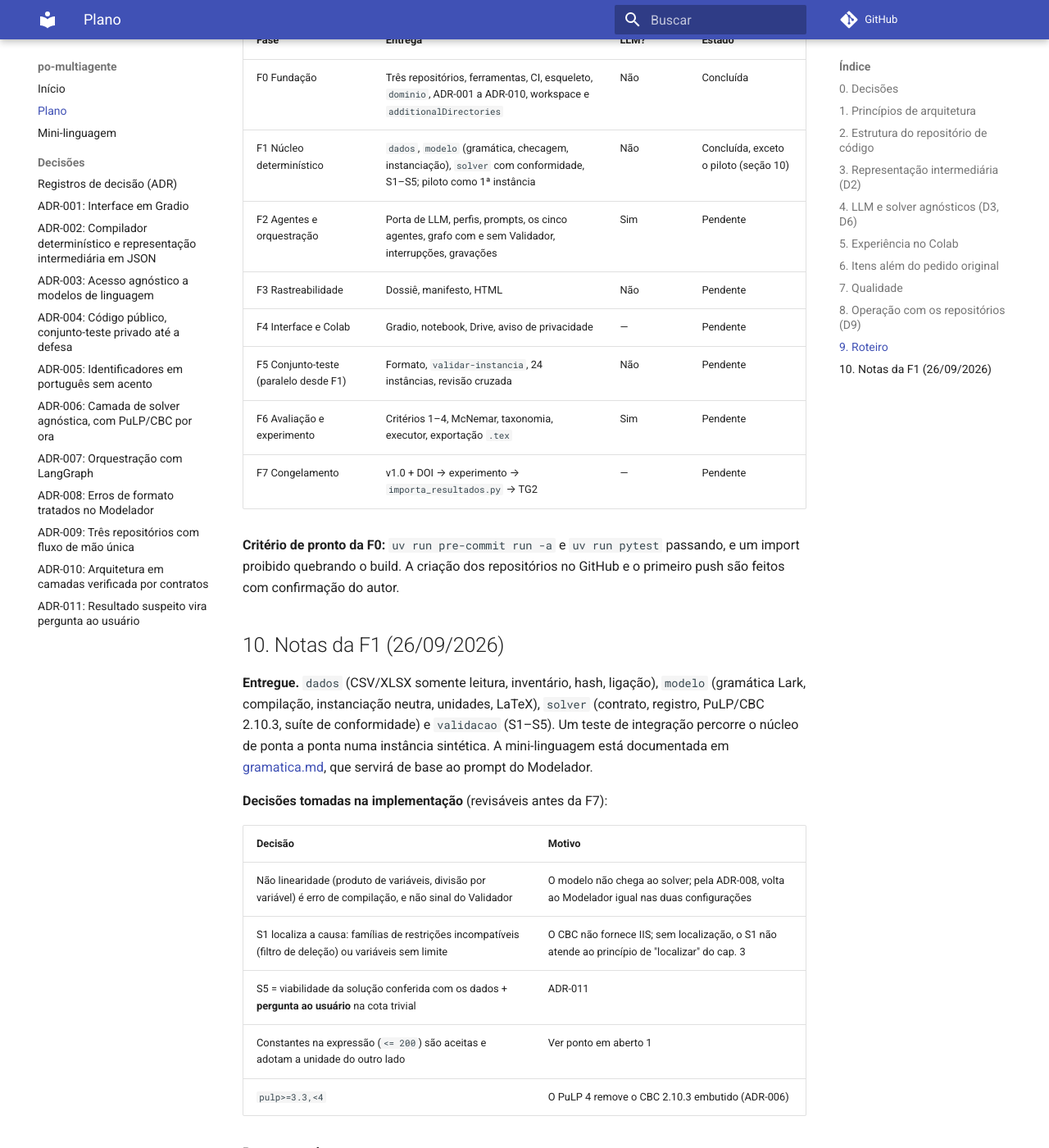
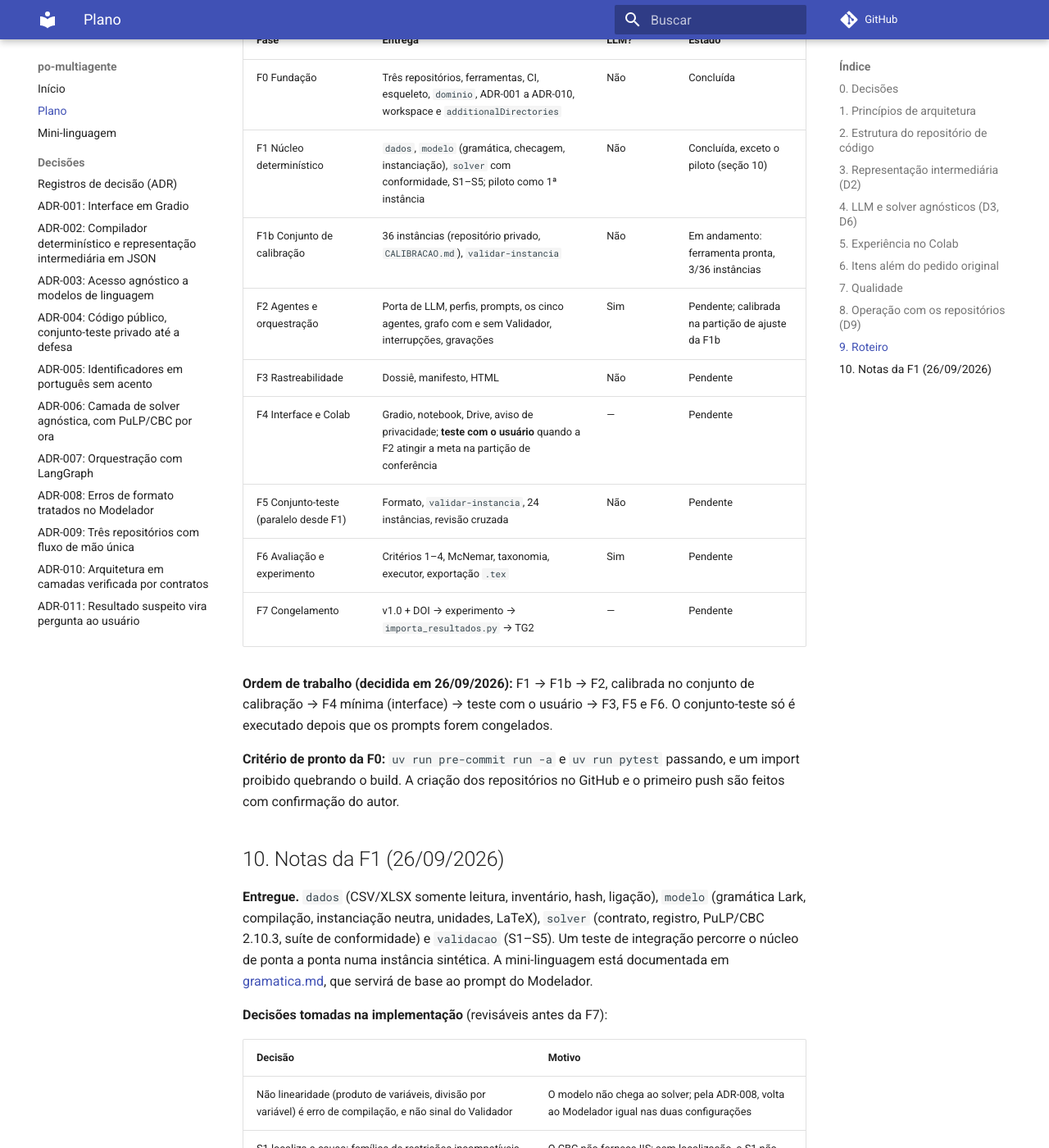
Before and after one commit to ThiagoBibiano/po-multiagente, an MkDocs documentation site: the page built from docs/plano.md, in a window 1280 px wide and 1400 px high, scrolled down 6596 px. Shown: the whole window at 82% size. Built offline with MkDocs 1.6.1 and Material for MkDocs 9.7.7, drawn with Linux system fonts in a browser that asks for light colours; comment, search, counter and statistics services are not loaded.

Commit message:
docs(plano): conjunto de calibração (F1b) e nova ordem até o teste com o usuário
Co-Authored-By: Claude Opus 5.5 <noreply@anthropic.com>

```diff
--- a/docs/plano.md
+++ b/docs/plano.md
@@ -174,12 +174,15 @@ O repositório do TG é **público**. Por isso o conjunto-teste não pode ficar
 |---|---|---|---|
 | F0 Fundação | Três repositórios, ferramentas, CI, esqueleto, `dominio`, ADR-001 a ADR-010, workspace e `additionalDirectories` | Não | Concluída |
 | F1 Núcleo determinístico | `dados`, `modelo` (gramática, checagem, instanciação), `solver` com conformidade, S1–S5; piloto como 1ª instância | Não | Concluída, exceto o piloto (seção 10) |
-| F2 Agentes e orquestração | Porta de LLM, perfis, prompts, os cinco agentes, grafo com e sem Validador, interrupções, gravações | Sim | Pendente |
+| F1b Conjunto de calibração | 36 instâncias (repositório privado, `CALIBRACAO.md`), `validar-instancia` | Não | Em andamento: ferramenta pronta, 3/36 instâncias |
+| F2 Agentes e orquestração | Porta de LLM, perfis, prompts, os cinco agentes, grafo com e sem Validador, interrupções, gravações | Sim | Pendente; calibrada na partição de ajuste da F1b |
 | F3 Rastreabilidade | Dossiê, manifesto, HTML | Não | Pendente |
-| F4 Interface e Colab | Gradio, notebook, Drive, aviso de privacidade | — | Pendente |
+| F4 Interface e Colab | Gradio, notebook, Drive, aviso de privacidade; **teste com o usuário** quando a F2 atingir a meta na partição de conferência | — | Pendente |
 | F5 Conjunto-teste (paralelo desde F1) | Formato, `validar-instancia`, 24 instâncias, revisão cruzada | Não | Pendente |
 | F6 Avaliação e experimento | Critérios 1–4, McNemar, taxonomia, executor, exportação `.tex` | Sim | Pendente |
 | F7 Congelamento | v1.0 + DOI → experimento → `importa_resultados.py` → TG2 | — | Pendente |
+
+**Ordem de trabalho (decidida em 26/09/2026):** F1 → F1b → F2, calibrada no conjunto de calibração → F4 mínima (interface) → teste com o usuário → F3, F5 e F6. O conjunto-teste só é executado depois que os prompts forem congelados.
 
 **Critério de pronto da F0:** `uv run pre-commit run -a` e `uv run pytest` passando, e um import proibido quebrando o build. A criação dos repositórios no GitHub e o primeiro push são feitos com confirmação do autor.
 
```
